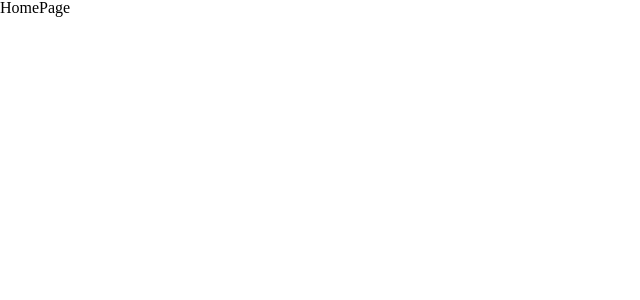
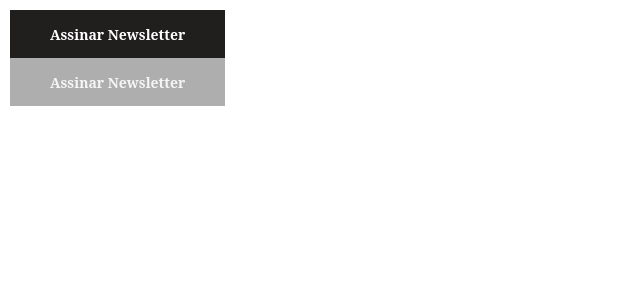
Before and after one commit to gabriel-victor933/desafio-tecnico-front, a React (Vite) app: page / in a window 1280 px wide. Shown: the top 300 px of the page, without its empty margins (0-640 px from the left). Built offline with nearby package versions, Linux system fonts and the light colour scheme; a web font is replaced by a local one.

Commit message:
feat: Create custom-styled button component

```diff
--- /dev/null
+++ b/src/components/Button.jsx
@@ -0,0 +1,45 @@
+import styled from "styled-components"
+
+export const Button = styled.button`
+    height: 56px;
+    min-width: 160px;
+    color: var(--color-base-light-contrast);
+    font-size: var(--font-size-xs);
+    font-weight: var(--font-weight-semibold);
+    font-family: var(--font-family-base);
+    line-height: var(--line-height-lg);
+    padding: 0 var(--spacing-inline-md);
+    border: none;
+    border-radius: var(--border-radius-none);
+    background-color: var(--color-base-dark-highlight);
+    cursor: pointer;
+
+    &:focus{
+        border: var(--border-width-thin) solid var(--color-primary-main);
+        background-color: var(--color-base-dark-main);
+        box-sizing: border-box;
+    }
+
+    &:hover {
+        background-color: var(--color-base-dark-main);
+    }
+
+    &:active {
+        background-color: var(--color-base-dark-highlight);
+        color: var(--color-base-light-secondary);
+        border: none;
+    }
+
+    &:disabled {
+        background-color: var(--color-base-dark-disable);
+        color: var(--color-base-light-secondary);
+        cursor: not-allowed;
+    }
+
+    @media (max-width: 1280px) {
+        height: 48px;
+        min-width: 120px;
+        font-size: var(--font-size-xxs);
+        padding: 0 var(--spacing-inline-sm);
+    }
+`
--- a/src/pages/HomePage.jsx
+++ b/src/pages/HomePage.jsx
@@ -1,7 +1,17 @@
+import {Button} from "../components/Button"
 
 function HomePage() {
   return (
-    <div>HomePage</div>
+    <div style={{padding: "10px"}}>
+
+      <Button>
+        <p>Assinar Newsletter</p>
+      </Button>
+      <div></div>
+      <Button disabled>
+        <p>Assinar Newsletter</p>
+      </Button>
+    </div>
   )
 }
 
--- a/src/styles/GlobalStyle.jsx
+++ b/src/styles/GlobalStyle.jsx
@@ -75,6 +75,24 @@ const GlobalStyle = createGlobalStyle`
         --font-weight-medium: 400;
         --font-weight-regular: 300;
 
+        --color-primary-light: #f3c96f;
+        --color-primary-main: #f1bc48;
+        --color-primary-dark: #a88334;
+        --color-primary-contrast: #211e1e;
+        --color-primary-background: #fdf4e3;
+
+        --color-secondary-light: #f38f6f;
+        --color-secondary-main: #f1734b;
+        --color-secondary-dark: #a85034;
+        --color-secondary-contrast: #211e1e;
+        --color-secondary-background: #fde9e3;
+
+        --color-tertiary-light: #9e604c;
+        --color-tertiary-main: #863920;
+        --color-tertiary-dark: #5d2716;
+        --color-tertiary-contrast: #f0efee;
+        --color-tertiary-background: #f4e5e1;
+
         --color-error-light: #ef5350;
         --color-error-main: #d32f2f;
         --color-error-dark: #c62828;
@@ -99,15 +117,19 @@ const GlobalStyle = createGlobalStyle`
         --color-base-dark-main: #333333;
         --color-base-dark-highlight: #211e1e;
         --color-base-dark-contrast: #ffffff;
+        --color-base-dark-disable: #aeaeae;
 
-        --color-base-dark-secondary: #f5f5f5;
-        --color-base-dark-main: #ededed;
-        --color-base-dark-highlight: #d6d5d5;
-        --color-base-dark-contrast: #ffffff;
+
+        --color-base-light-secondary: #f5f5f5;
+        --color-base-light-main: #ededed;
+        --color-base-light-highlight: #d6d5d5;
+        --color-base-light-contrast: #ffffff;
 
         --color-back-ground-01: #ffffff;
     }
 
+
+
 `
 
 export default GlobalStyle
```
